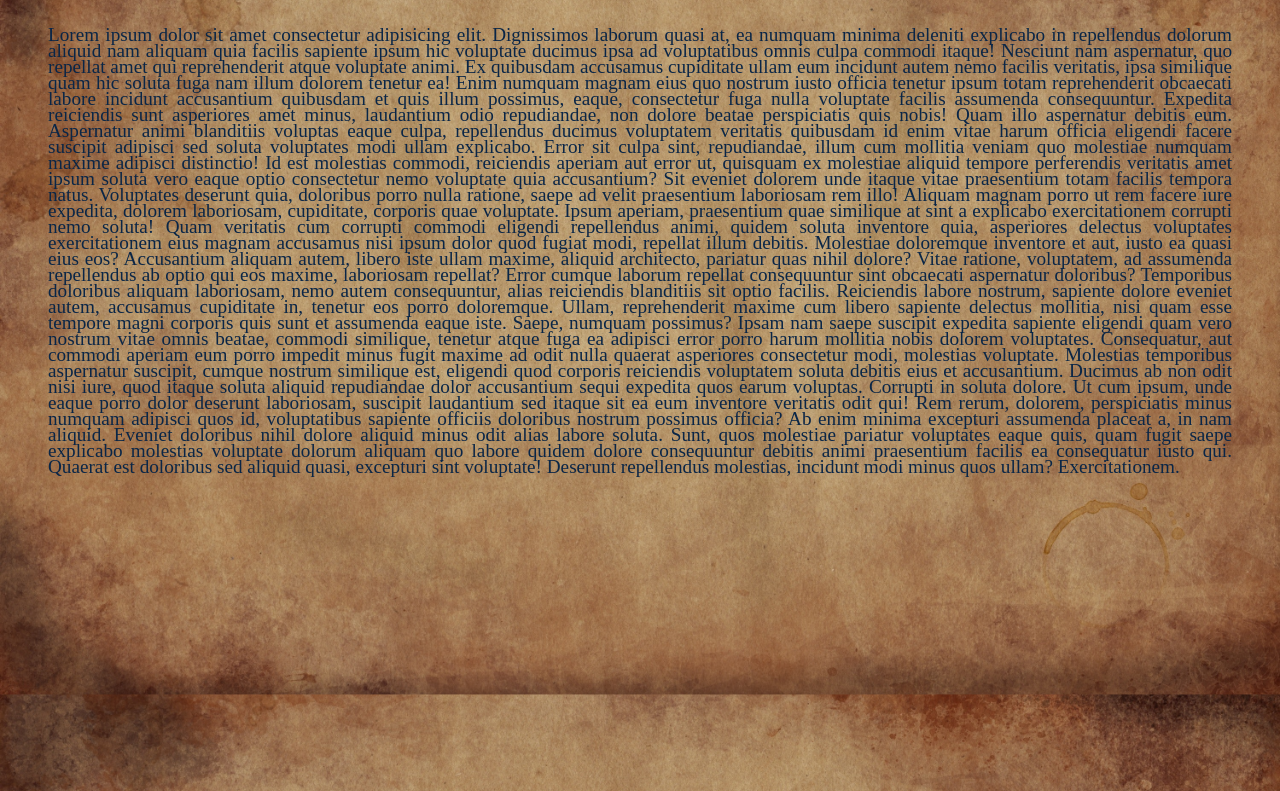
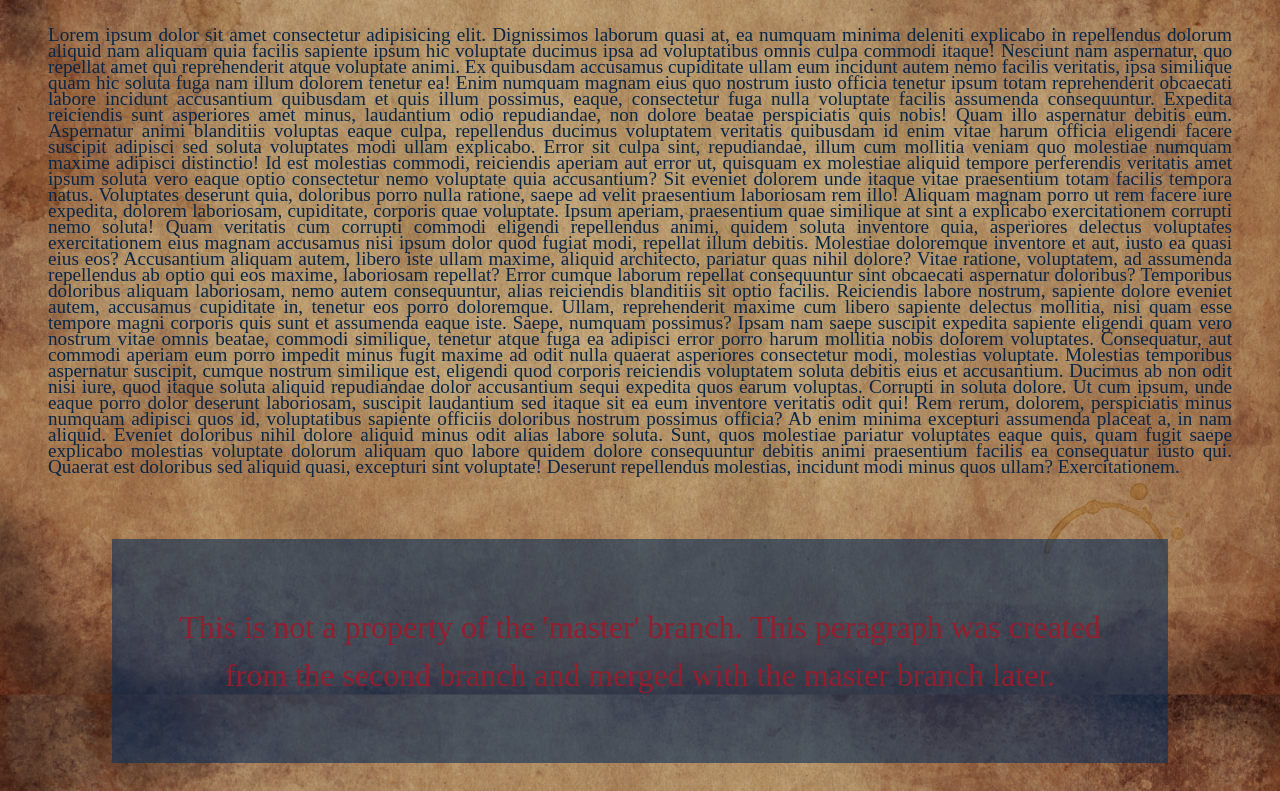
Before and after one commit to Levi9111/github-push-practice, a plain HTML site: page index.htm in a window 1280 px wide. Shown: the part 161-952 px from the top of the page. Drawn offline with Linux system fonts and the light colour scheme.

Commit message:
modified HTML & CSS from secondBranch

```diff
--- a/index.htm
+++ b/index.htm
@@ -55,6 +55,13 @@
             labore quidem dolore consequuntur debitis animi praesentium facilis ea consequatur iusto qui. Quaerat est
             doloribus sed aliquid quasi, excepturi sint voluptate! Deserunt repellendus molestias, incidunt modi minus
             quos ullam? Exercitationem.</p>
+
+
+        <p class="secondBranch">
+            This is not a property of the 'master' branch. This peragraph was created from the second branch and merged
+            with the master branch later.
+        </p>
+
     </div>
 </body>
 
--- a/style.css
+++ b/style.css
@@ -36,3 +36,14 @@ p {
     line-height: 1rem;
 
 }
+
+
+.secondBranch{
+    text-align: center;
+    font-size: 2rem;
+    padding: 4rem;
+    margin: 4rem;
+    background-color: #0c305a9a;
+    line-height: 3rem;
+    color: rgb(148, 30, 46);
+}
```
